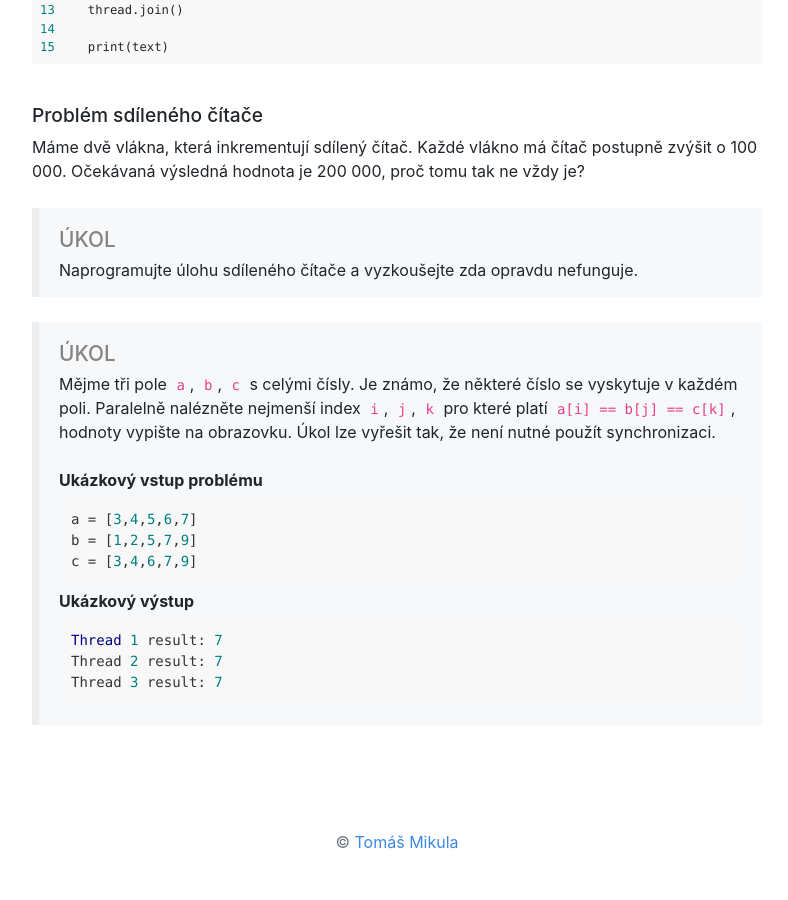
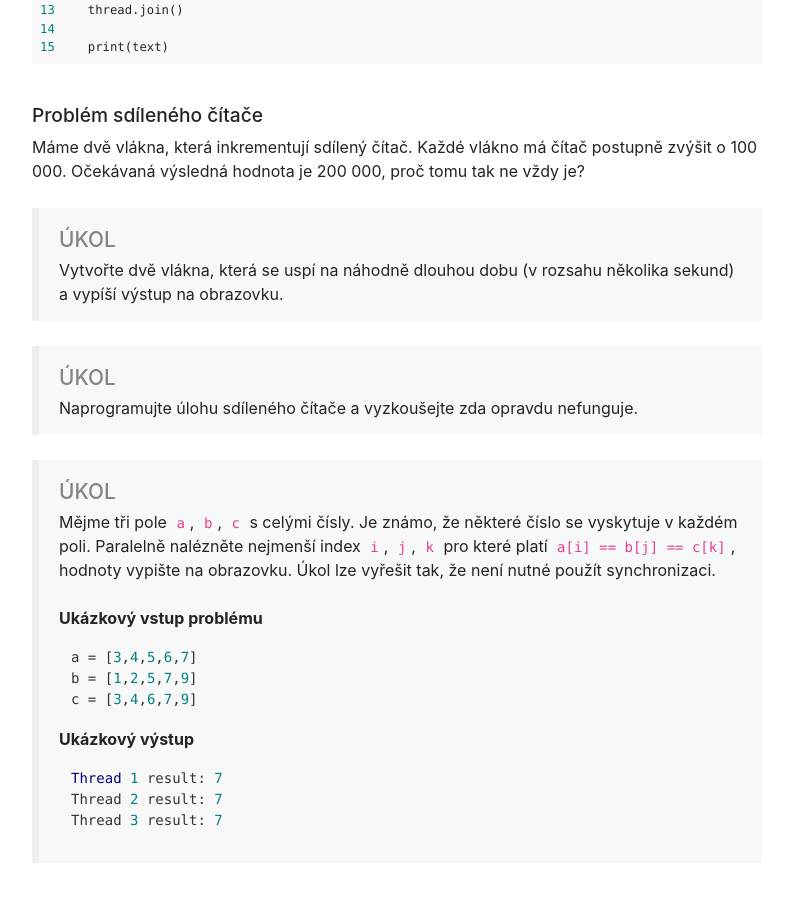
Before and after one commit to mikulatomas/wilima.github.io, a Jekyll site: the page built from teaching/PDS/lecture02.md, in a window 1280 px wide and 900 px high, scrolled down 1275 px. Shown: the whole window, without its empty margins (243-1031 px from the left). Built offline with Jekyll 4.4.1, drawn with Linux system fonts in a browser that asks for light colours; nearby versions of some CDN libraries.

Commit message:
Update PDS lecture01

```diff
--- a/teaching/PDS/lecture02.md
+++ b/teaching/PDS/lecture02.md
@@ -64,6 +64,9 @@ print(text)
 Máme dvě vlákna, která inkrementují sdílený čítač. Každé vlákno má čítač postupně zvýšit o 100 000. Očekávaná výsledná hodnota je 200 000, proč tomu tak ne vždy je?
 
 > # Úkol
+Vytvořte dvě vlákna, která se uspí na náhodně dlouhou dobu (v rozsahu několika sekund) a vypíší výstup na obrazovku.
+
+> # Úkol
 Naprogramujte úlohu sdíleného čítače a vyzkoušejte zda opravdu nefunguje.
 
 > # Úkol
```
